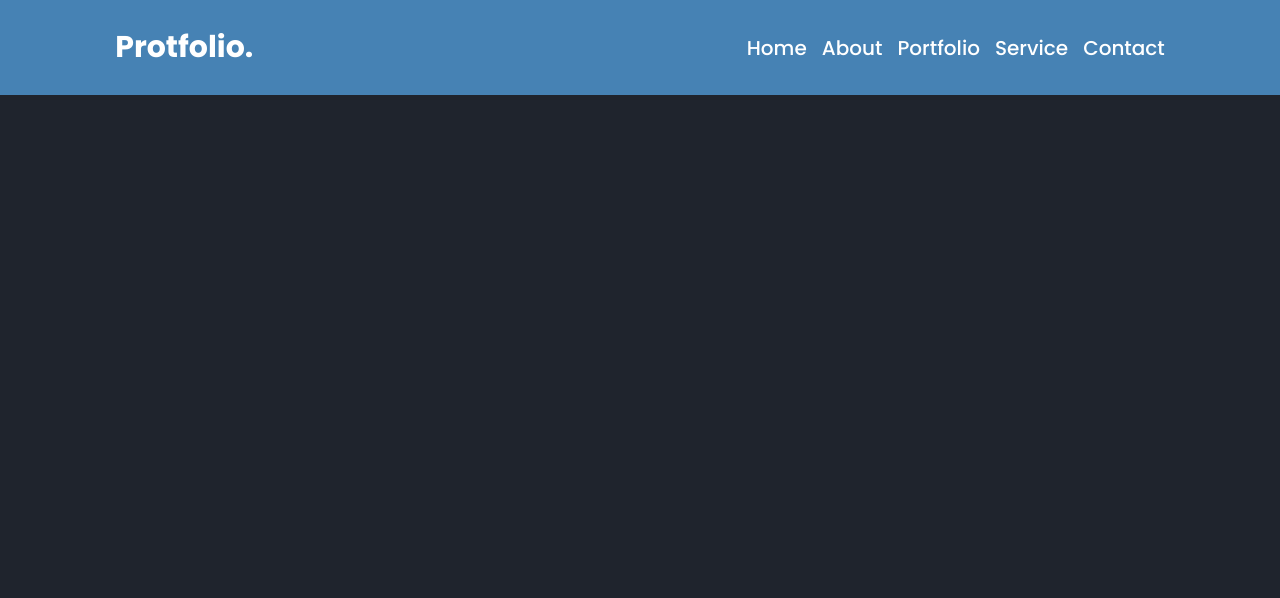
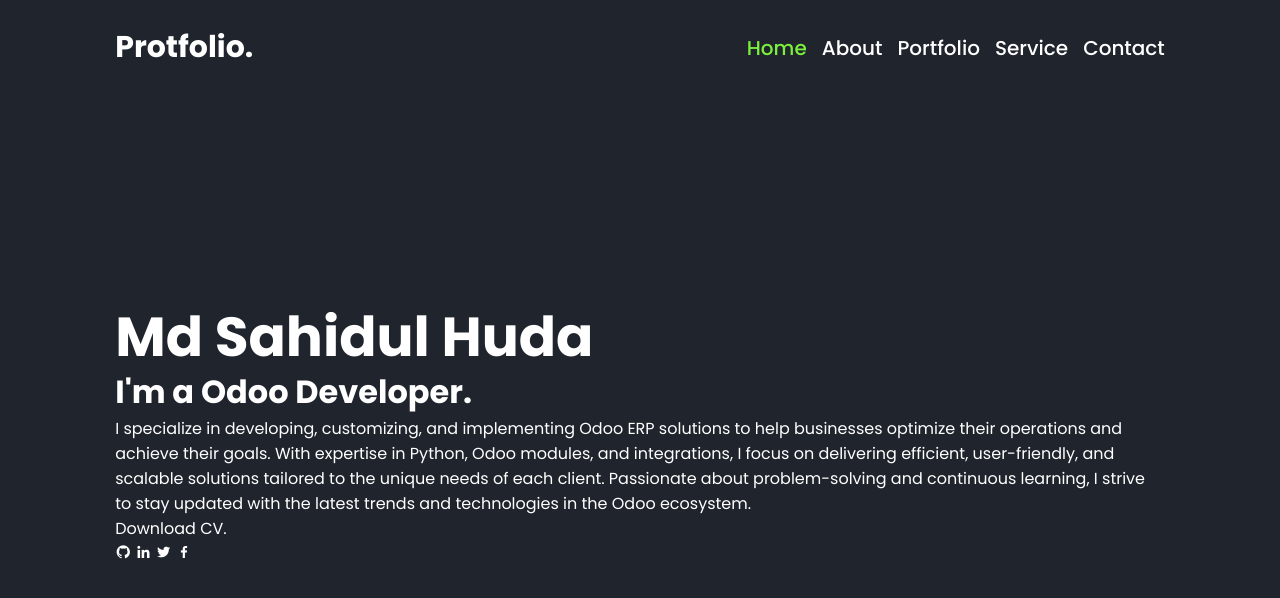
Before and after one commit to Rakib-Odoo/My-Protfolio., a plain HTML site: page index.html in a window 1280 px wide. Drawn offline with nearby package versions, Linux system fonts and the light colour scheme.

Commit message:
section h2 style donee

```diff
--- a/index.html
+++ b/index.html
@@ -6,17 +6,37 @@
     <meta name="viewport" content="width=device-width, initial-scale=1.0">
     <title>My Protfolio</title>
     <link rel="stylesheet" href="style.css">
+    <link href='https://unpkg.com/boxicons@2.1.4/css/boxicons.min.css' rel='stylesheet'>
 </head>
 <body>
     <nav class="navbar">
         <a href="#" class="logo">Protfolio.</a>
         <ul>
-            <li><a href="#">Home</a></li>
+            <li class="active"><a href="#">Home</a></li>
             <li><a href="#">About</a></li>
             <li><a href="#">Portfolio</a></li>
             <li><a href="#">Service</a></li>
             <li><a href="#">Contact</a></li>
         </ul>
     </nav>
+
+    <section class="home">
+        <div class="home-info">
+            <h1>Md Sahidul Huda</h1>
+            <h2>I'm a Odoo Developer.</h2>
+            <p>
+                I specialize in developing, customizing, and implementing Odoo ERP solutions to help businesses optimize their operations and achieve their goals. With expertise in Python, Odoo modules, and integrations, I focus on delivering efficient, user-friendly, and scalable solutions tailored to the unique needs of each client. Passionate about problem-solving and continuous learning, I strive to stay updated with the latest trends and technologies in the Odoo ecosystem.
+            </p>
+            <div class="btn-sci">
+                <a href="#" class="btn">Download CV.</a>
+                <div class="sci">
+                    <a href="#"><i class='bx bxl-github'></i></a>
+                    <a href="#"><i class='bx bxl-linkedin'></i></a>
+                    <a href="#"><i class='bx bxl-twitter' ></i></a>
+                    <a href="#"><i class='bx bxl-facebook'></i></a>
+                </div>
+            </div>
+        </div>
+    </section>
 </body>
 </html>
--- a/style.css
+++ b/style.css
@@ -21,7 +21,7 @@ a {
     top: 0;
     width: 100%;
     padding: 25px 9%;
-    background: steelblue;
+    /* background: steelblue; */
     display: flex;
     justify-content: space-between;
     align-items: center;
@@ -45,4 +45,27 @@ a {
 .navbar ul li a {
     font-size: 20px;
     font-weight: 500;
+    transition: .5s;
 }
+
+.navbar ul li:hover a,
+.navbar ul li.active a {
+    color: #7cf03d;
+}
+
+.home {
+    display: flex;
+    align-items: center;
+    height: 100vh;
+    padding: 60px 9% 0;
+    color: #fff;
+}
+
+.home-info h1 {
+    font-size: 55px;
+}
+
+.home-info h2 {
+    font-size: 32px;
+    margin-top: -10px;
+}
```
